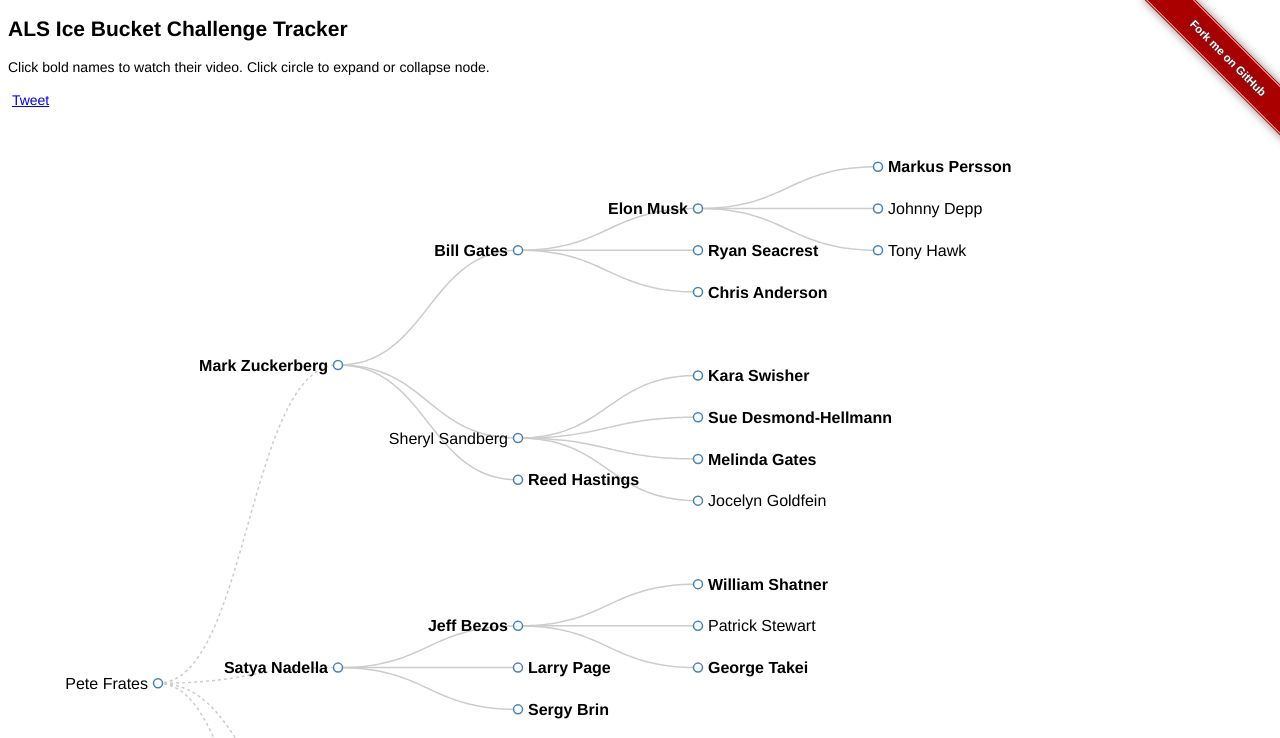
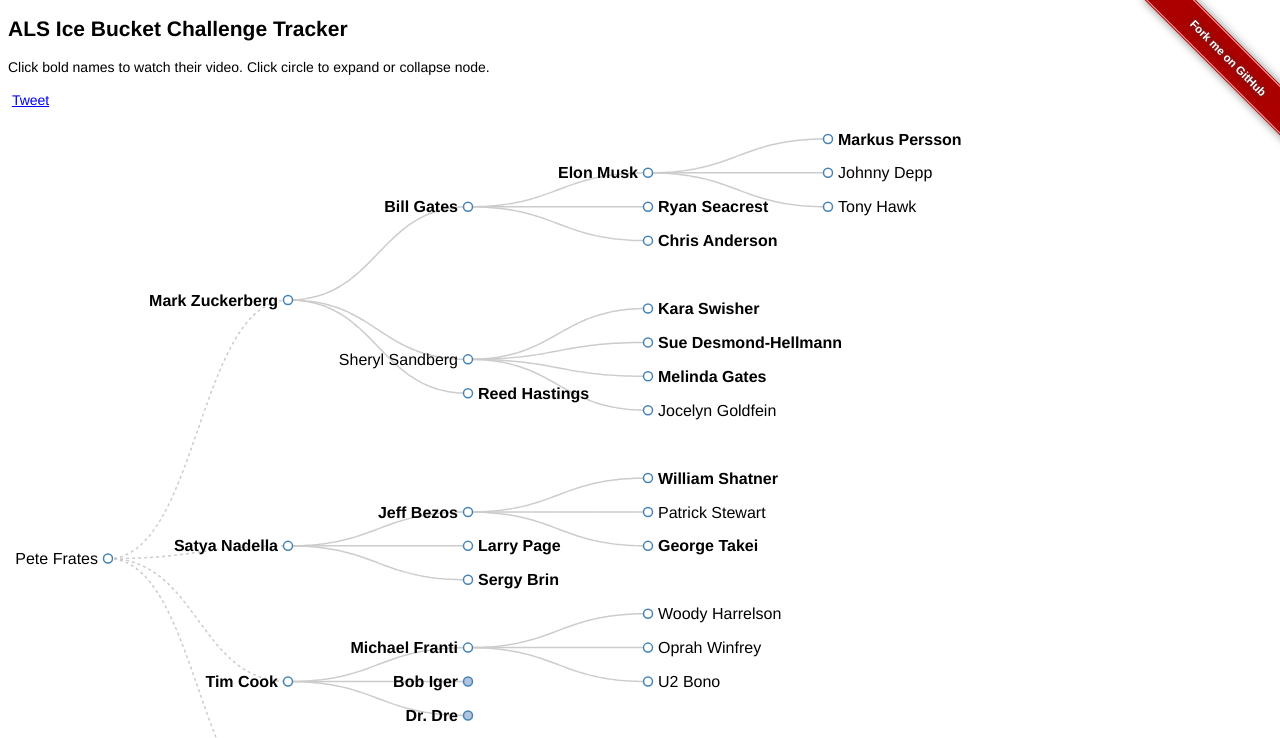
Before and after one commit to yuj/ice-bucket-challenge-tracker, a plain HTML site: page index.html in a window 1280 px wide. Shown: the top 738 px of the page. Drawn offline with Linux system fonts and the light colour scheme.

Commit message:
adjust size

```diff
--- a/index.html
+++ b/index.html
@@ -108,9 +108,9 @@
 <div id="body">
     <script type="text/javascript">
 
-        var m = [20, 150, 20, 100],
+        var m = [0, 100, 20, 100],
                 w = 1440 - m[1] - m[3],
-                h = 1000 - m[0] - m[2],
+                h = 800 - m[0] - m[2],
                 i = 0,
                 root;
 
```
